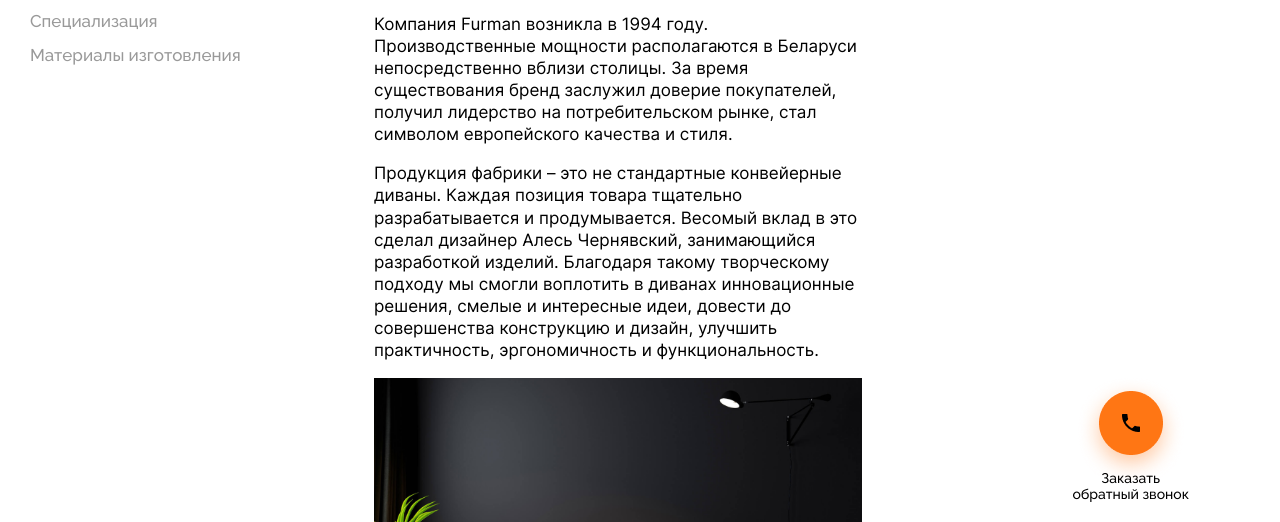
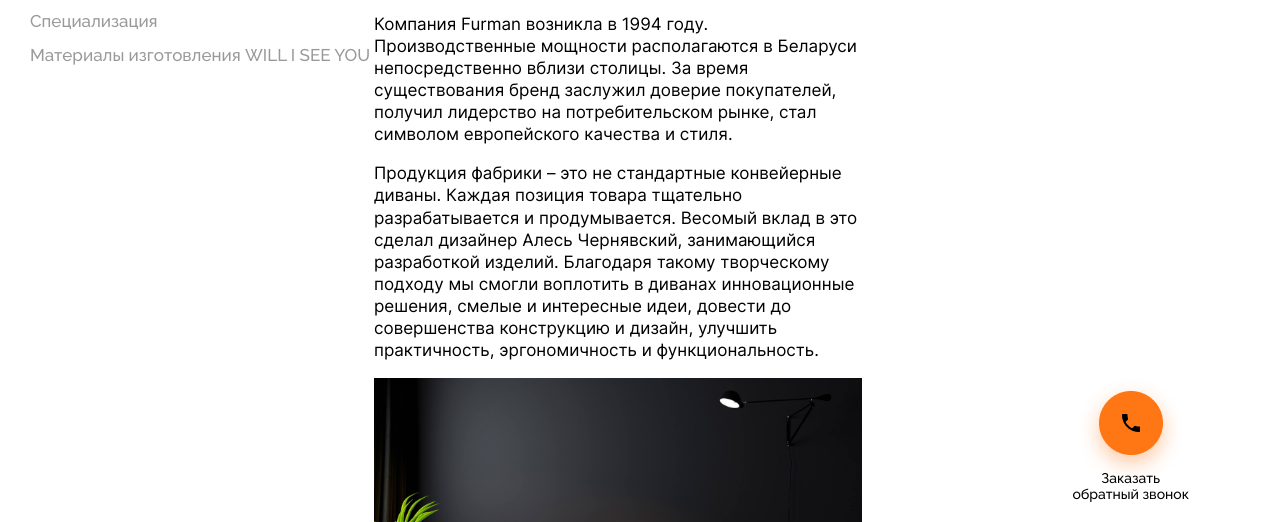
Before and after one commit to Jeltok143/Furman-site, a plain HTML site: page about.html in a window 1280 px wide. Shown: the part 278-800 px from the top of the page. Drawn offline with Linux system fonts and the light colour scheme.

Commit message:
fucking git lens

```diff
--- a/about.html
+++ b/about.html
@@ -402,7 +402,7 @@
               <a class="about__nav-link" href="#aboutThird">Специализация</a>
             </li>
             <li class="about__nav-item">
-              <a class="about__nav-link" href="#aboutFourth">Материалы изготовления
+              <a class="about__nav-link" href="#aboutFourth">Материалы изготовления WILL I SEE YOU
               </a>
             </li>
           </ul>
```
Also changed, not shown: 4 other files.
